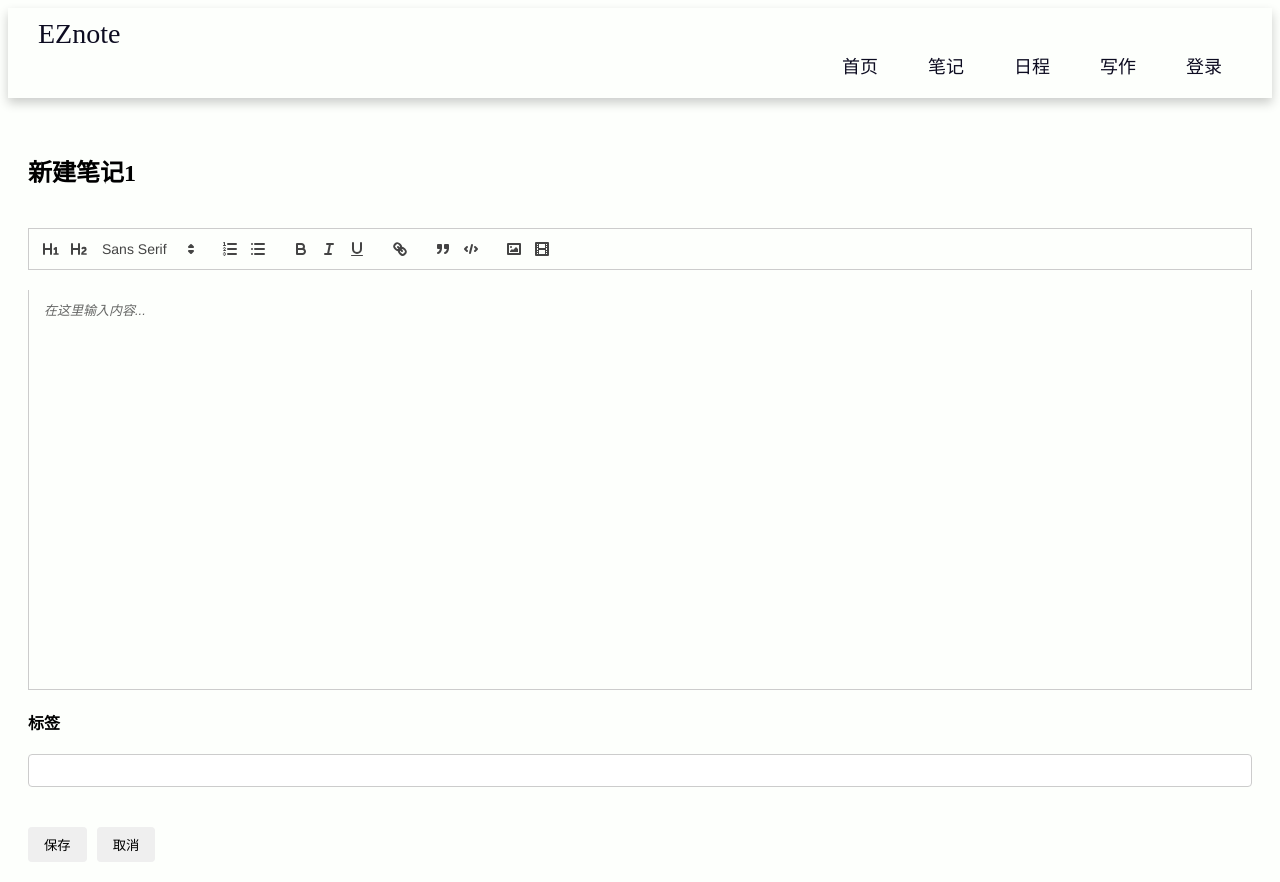
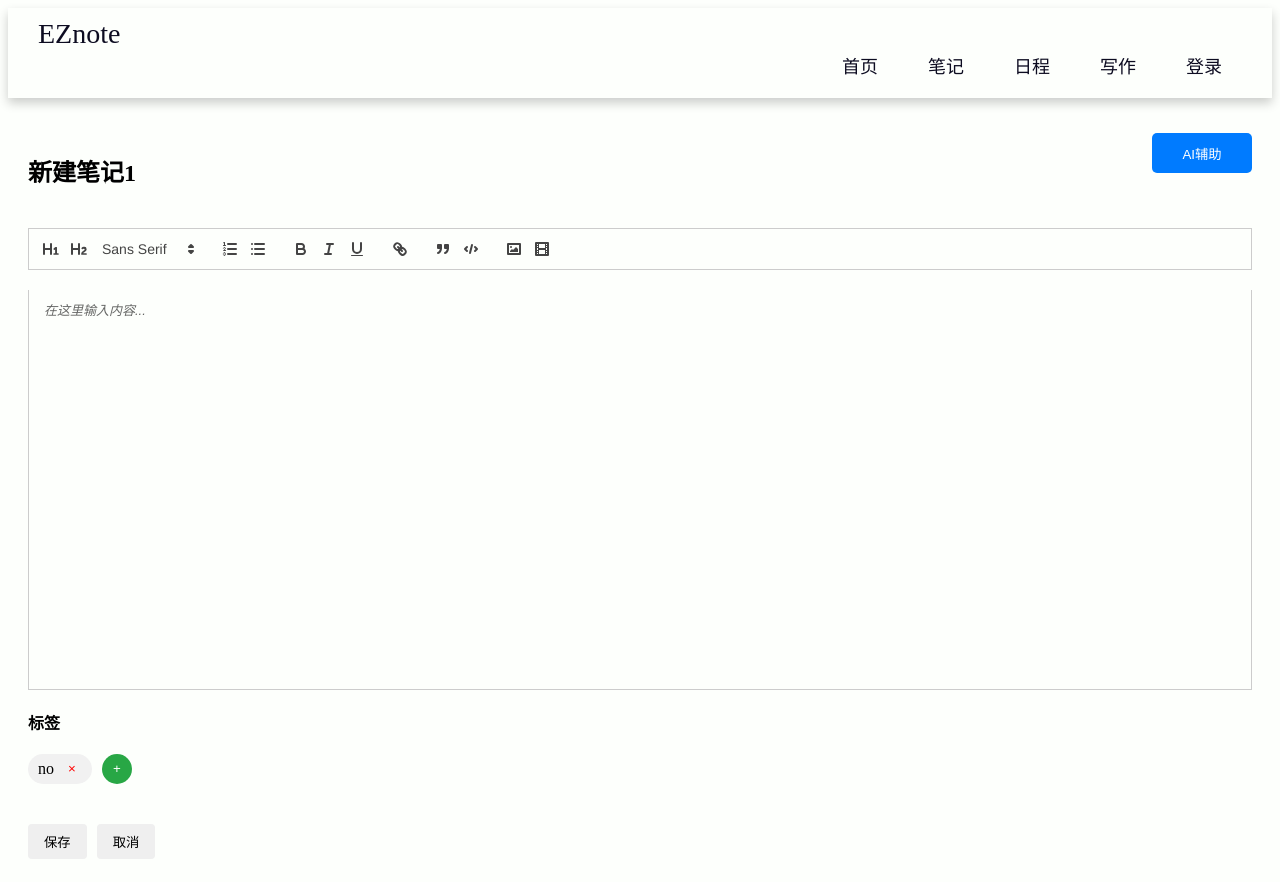
Before and after one commit to pear-09/Wangzai-Dumplings, a Vue app in the folder vue3-work/: page /note/1 in a window 1280 px wide. Built offline with nearby package versions, Linux system fonts and the light colour scheme; a small style sheet from the web is missing.

Commit message:
添加了笔记的标签接口，增加ai界面。有修改笔记标签部分的后端代码。 (#59)
* 增加首页

* 增加笔记的标签接口和ai界面

```diff
--- a/vue3-work/src/types/api/getNotelist.d.ts
+++ b/vue3-work/src/types/api/getNotelist.d.ts
@@ -7,7 +7,7 @@ export interface Note {
   title: string;        // 笔记标题
   content: string;      // 笔记内容
   folder_id: number;    // 文件夹 ID
-    tag: string;          // 标签，例如“近代史”
+  tags: string[];          // 标签，例如“近代史”
   created_at: string;   // 创建时间，格式为 "YYYY-MM-DD HH:mm:ss"
   updated_at: string;   // 更新时间，格式为 "YYYY-MM-DD HH:mm:ss"
   deleted_at: string | null; // 删除时间，可能为 null
@@ -18,7 +18,7 @@ export interface Notelist {
   user_id: number;      // 用户 ID
   title: string;        // 笔记标题
   folder_id: number;    // 文件夹 ID
-    tag: string;          // 标签，例如“近代史”
+  tags: string[];          // 标签，例如“近代史”
   created_at: string;   // 创建时间，格式为 "YYYY-MM-DD HH:mm:ss"
 }
 
--- a/vue3-work/src/views/Note.vue
+++ b/vue3-work/src/views/Note.vue
@@ -148,8 +148,10 @@ const closeDeleteModal = () => {
           <h2 class="note-title">{{ note.title }}</h2>
         </div>
         <div v-show="isManaging" class="note-actions">
+          <button class="rename-button">重命名</button>
           <!-- <button class="view-button delete-button" @click="deleteNote($event, note.id.toString())">删除</button> -->
-          <button class="view-button delete-button" @click.stop="showDeleteModal(note.id.toString())">删除</button>
+          <button class="delete-button" @click.stop="showDeleteModal(note.id.toString())">删除</button>
+
         </div>
       </div>
     </div>
@@ -316,8 +318,24 @@ const closeDeleteModal = () => {
   background-color: #218838;
 }
 
+.note-actions{
+  display: flex;
+  align-items: center;
+}
+
 .delete-button {
+  width: 50px;
+  height: 25px;
+  border: none;
   background-color: #dc3545;
+}
+
+.rename-button {
+  width: 60px;
+  height: 25px;
+  margin-right: 6px;
+  border: none;
+  background-color: #dcc035;
 }
 
 .delete-button:hover {
@@ -396,11 +414,6 @@ const closeDeleteModal = () => {
     font-size: 0.95rem;
   }
 
-  .view-button {
-    padding: 8px 15px;
-    font-size: 0.9rem;
-  }
-
   .note-list {
     grid-template-columns: 1fr;
   }
--- a/vue3-work/src/views/NoteDetail.vue
+++ b/vue3-work/src/views/NoteDetail.vue
@@ -17,16 +17,13 @@ const noteTitle = ref<string>(
   typeof route.params.title === 'string' ? route.params.title : '新建笔记0'
 ); // 获取传递过来的文件名称，如果没有则使用默认名称
 
-// 调试：打印路由参数，检查是否正确传递了 title
-console.log('Route Params:', route.params);
-
 const note = ref<Note>({
   id: 0,
   user_id: 0,
   title: noteTitle.value,
   content: '',
   folder_id: folderId,
-  tag: '',
+  tags: ['no'],
   created_at: '',
   updated_at: '',
   deleted_at: null
@@ -63,14 +60,69 @@ const initNewNote = () => {
     title: noteTitle.value,
     content: '',
     folder_id: folderId,
-    tag: '默认',
+    tags: [],
     created_at: new Date().toISOString().slice(0, 10),
     updated_at: new Date().toISOString().slice(0, 10),
     deleted_at: null
   };
 };
 
-// 保存笔记
+const tagsInput = ref<string>(''); // 辅助字段
+const showInput = ref(false); // 控制标签输入框的显示与隐藏
+
+// 处理输入标签
+const addTag = () => {
+  if (tagsInput.value.trim()) {
+    note.value.tags.push(tagsInput.value.trim());
+    tagsInput.value = ''; // 清空输入框
+    showInput.value = false; // 隐藏输入框，显示加号
+  }
+};
+
+// 处理按回车键添加标签
+const handleKeydown = (event: KeyboardEvent) => {
+  if (event.key === 'Enter') {
+    addTag();
+  }
+};
+
+// 删除标签
+const removeTag = (tag: string) => {
+  note.value.tags = note.value.tags.filter(t => t !== tag);
+};
+
+// 更新 tags 字段
+const updateTags = () => {
+  // Tags 已通过输入框更新，因此可以通过上面的方法直接管理 tags
+};
+
+const saveTags = async () => {
+  try {
+    // 创建 FormData 对象
+    const formData = new FormData();
+    formData.append('note_id', note.value.id.toString()); // 传递 note_id
+    note.value.tags.forEach(tag => formData.append('tag', tag)); // 逐个添加标签到 FormData
+
+    // 调用更新标签的接口
+    const response = await request.post('/ez-note/note/update/tag', formData, {
+      headers: {
+        'Content-Type': 'multipart/form-data', // 明确指定 multipart/form-data 类型
+      },
+    });
+
+    if (response.code === 0) {
+      console.log('标签更新成功');
+    } else {
+      console.error(`标签更新失败：${response.msg}`);
+      alert(`标签更新失败：${response.msg}`);
+    }
+  } catch (error) {
+    console.error('标签保存失败:', error);
+    alert('标签保存失败，请稍后重试');
+  }
+};
+
+
 const saveNote = async () => {
   try {
     // 创建 FormData
@@ -79,7 +131,6 @@ const saveNote = async () => {
     formData.append('title', note.value.title);
     formData.append('content', quillEditor.value.root.innerHTML);
     formData.append('folder_id', note.value.folder_id);
-    formData.append('tag', note.value.tag);
 
     // 设置请求的 URL
     const apiUrl = isNewNote ? '/ez-note/note/create' : '/ez-note/note/update/content';
@@ -90,6 +141,15 @@ const saveNote = async () => {
     // 根据响应处理
     if (response.code === 0) {
       alert(isNewNote ? '笔记创建成功' : '笔记更新成功');
+
+      // 如果是新建笔记，从响应中更新 note 的 id
+      if (isNewNote && response.data.id) {
+        note.value.id = response.data.id;
+      }
+
+      // 调用标签更新方法
+      await saveTags();
+
       router.push({ name: 'bjwjj' }); // 跳转到笔记列表页面
     } else {
       alert(`保存失败：${response.msg}`);
@@ -100,19 +160,42 @@ const saveNote = async () => {
   }
 };
 
-// 取消编辑
+
 const cancelEdit = () => {
+  // 判断是否为新建笔记
   if (isNewNote) {
-    router.push({ name: 'bjwjj' });
+    // 如果是新建笔记，直接跳转到笔记列表页面
+    router.push({ name: 'bjwjj' }); // 'bjwjj' 是笔记列表页的路由名称
   } else {
-    fetchNote(String(noteId));
+    // 如果是编辑已有笔记，重新加载该笔记并跳转回笔记详情页
+    fetchNote(String(noteId)); // 重新获取该笔记的数据
+    router.push({ name: 'bjwjj'}); // 'noteDetail' 是编辑页的路由名称
   }
 };
 
+const showAIChat = ref(false); // 控制AI对话框的显示与隐藏
+const aiMessages = ref<Array<{ sender: string, content: string }>>([]); // AI与用户的消息
+
+// 切换AI对话框的显示/隐藏
+const toggleAIChat = () => {
+  showAIChat.value = !showAIChat.value;
+};
+
+// 发送AI消息
+const sendAIMessage = (message: string) => {
+  aiMessages.value.push({ sender: 'user', content: message }); // 用户的消息
+  // 模拟AI的回复
+  aiMessages.value.push({ sender: 'ai', content: `AI收到请求：${message}` });
+
+  // 在这里你可以根据按钮内容发送请求到后端来获取AI的具体响应，模拟的AI回复可以替换为实际请求的响应
+  // 例如:
+  // request.post('/ai/response', { query: message }).then(response => {
+  //    aiMessages.value.push({ sender: 'ai', content: response.data });
+  // });
+};
+
+
 onMounted(() => {
-  // 调试：检查 noteTitle 是否正确
-  console.log('笔记标题:', noteTitle.value);
-
   if (isNewNote) {
     initNewNote();
   } else if (noteId) {
@@ -135,17 +218,44 @@ onMounted(() => {
     },
   });
 });
+
 </script>
 
 <template>
-  <div class="note-detail-container">
+  <div class="box">
+    <div :class="['note-detail-container', { 'expanded': !showAIChat }]">
       <div class="note-form">
         <h2>{{ note.title || '新建笔记1' }}</h2>
         <!-- 使用 Quill 编辑器的容器 -->
         <div id="editor-container"></div>
 
         <label for="note-tag">标签</label>
-      <input v-model="note.tag" id="note-tag" type="text" />
+
+        <!-- 显示标签卡片 -->
+        <div class="tags-list">
+          <div
+            v-for="(tag, index) in note.tags"
+            :key="index"
+            class="tag-card"
+          >
+            {{ tag }}
+            <button class="remove-btn" @click="removeTag(tag)">×</button>
+          </div>
+          <!-- 标签输入区域 -->
+          <div class="tag-input-container">
+            <button v-if="!showInput" class="add-btn" @click="showInput = true">+</button>
+            <span v-if="showInput">
+              <input
+              v-model="tagsInput"
+              id="note-tag"
+              type="text"
+              placeholder="输入标签"
+              @keydown="handleKeydown"
+            />
+            <button class="add-btn" @click="showInput = false">X</button>
+            </span>
+          </div>
+        </div>
 
         <div class="actions">
           <button @click="saveNote">保存</button>
@@ -153,13 +263,57 @@ onMounted(() => {
         </div>
       </div>
     </div>
+    <!-- AI辅助对话框 -->
+    <div v-if="showAIChat" class="ai-chat-container">
+      <div class="ai-chat-header">
+        <div class="title">
+          笔记助手
+        </div>
+         <i class="iconfont icon-fangxiang-you" @click="toggleAIChat"></i>
+      </div>
+      <div class="ai-chat-body">
+        <div v-for="(message, index) in aiMessages" :key="index" class="ai-chat-message">
+          <div v-if="message.sender === 'user'" class="user-message">
+            <span>{{ message.content }}</span>
+          </div>
+          <div v-else class="ai-message">
+            <span>{{ message.content }}</span>
+          </div>
+        </div>
+      </div>
+      <div class="ai-chat-footer">
+        <button @click="sendAIMessage('笔记美化')">笔记美化</button>
+        <button @click="sendAIMessage('生成摘要')">生成摘要</button>
+        <button @click="sendAIMessage('智能复习')">智能复习</button>
+      </div>
+    </div>
+
+    <!-- AI辅助按钮 -->
+    <button v-if="!showAIChat" class="ai-assist-btn" @click="toggleAIChat">AI辅助</button>
+  </div>
 </template>
-
-
 
 <style scoped>
 .note-detail-container {
+  width: 70%;
   padding: 20px;
+  transition: width 0.3s ease;
+}
+
+.note-detail-container.expanded {
+  width: 100%;
+}
+
+.ai-chat-container {
+  width: 30%;
+  height: 640px;
+  background-color: #fff;
+  margin-top: 100px;
+  border-radius: 10px 0 0 10px;
+  box-shadow: -4px 0 10px rgba(0, 0, 0, 0.2);
+  display: flex;
+  flex-direction: column;
+  overflow: hidden;
 }
 
 .page-title {
@@ -200,4 +354,137 @@ onMounted(() => {
   cursor: pointer;
   margin-right: 10px;
 }
+
+/* 标签输入部分 */
+.tags-container {
+  margin-bottom: 20px;
+}
+
+/* 标签卡片样式 */
+.tags-list {
+  display: flex;
+  flex-wrap: wrap;
+  gap: 10px;
+}
+
+.tag-card {
+  background-color: #f1f1f1;
+  padding: 5px 10px;
+  border-radius: 20px;
+  display: flex;
+  align-items: center;
+}
+input{
+  border: none;
+  outline: none;
+  margin-right: 10px;
+}
+.remove-btn {
+  margin-left: 8px;
+  background: none;
+  border: none;
+  color: red;
+  cursor: pointer;
+}
+
+.add-btn {
+  width: 30px;
+  height: 30px;
+  background-color: #28a745;
+  color: white;
+  border: none;
+  border-radius: 100%;
+  /* padding: 6px 12px; */
+  cursor: pointer;
+}
+
+.box {
+  display: flex;
+  position: relative; /* Add this to position the AI button in relation to the container */
+}
+
+.ai-assist-btn {
+  position: absolute;
+  top: 20px;
+  right: 20px;
+  width: 100px;
+  height: 40px;
+  background-color: #007bff;
+  color: white;
+  padding: 10px 20px;
+  border: none;
+  border-radius: 5px;
+  cursor: pointer;
+}
+
+.ai-chat-container {
+  width: 30%;
+  background-color: #fff;
+  border-radius: 10px 0 0 10px;
+  box-shadow: -4px 0 10px rgba(0, 0, 0, 0.2);
+  display: flex;
+  flex-direction: column;
+  overflow: hidden;
+}
+
+.ai-chat-header {
+  padding: 15px;
+  background-color: #28a745;
+  color: white;
+  display: flex;
+  justify-content: space-between;
+}
+
+.ai-chat-header .title{
+  flex:1;
+  text-align: center;
+  font-weight: 600;
+}
+
+
+.ai-chat-header i{
+  width: 10px;
+}
+
+.ai-chat-body {
+  flex: 1;
+  padding: 10px;
+  overflow-y: auto;
+  background-color: #f9f9f9;
+}
+
+.ai-chat-footer {
+  padding: 10px;
+  background-color: #f1f1f1;
+  display: flex;
+  justify-content: space-around;
+}
+
+.ai-chat-footer button {
+  background-color: #28a745;
+  color: white;
+  border: none;
+  padding: 10px;
+  cursor: pointer;
+  border-radius: 5px;
+}
+
+.ai-chat-message {
+  margin-bottom: 10px;
+}
+
+.ai-chat-message .user-message {
+  text-align: right;
+}
+
+.ai-chat-message .ai-message {
+  text-align: left;
+}
+
+.ai-chat-message span {
+  display: inline-block;
+  background-color: #e1e1e1;
+  padding: 8px;
+  border-radius: 5px;
+}
 </style>
```
Also changed, not shown: 1 other file (tests, documents, lock files or other folders). Lines whose indentation alone changed are shown as unchanged.
